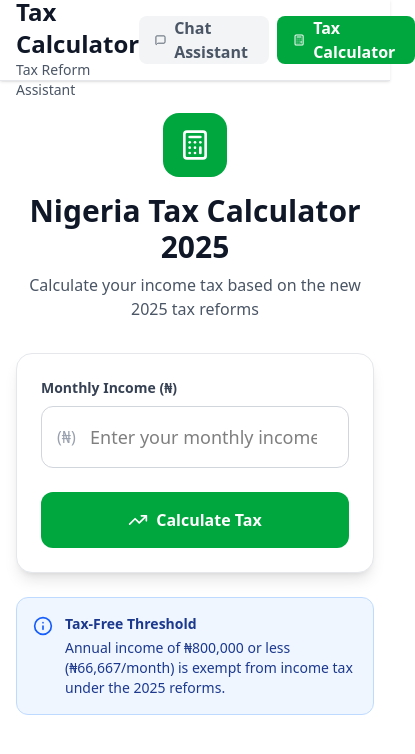
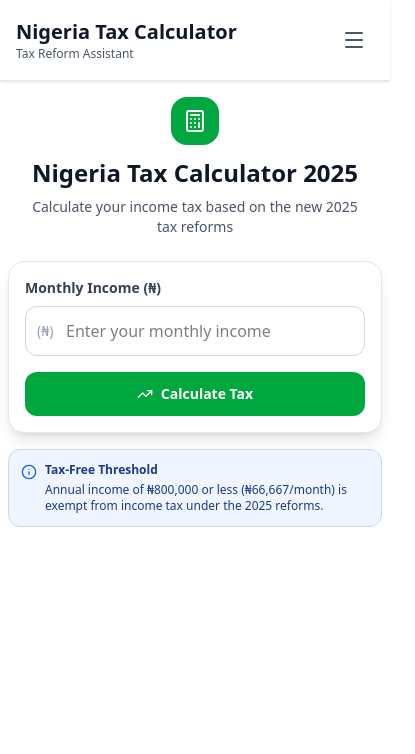
Before and after one commit to khalilulah/NigeriaTaxCalculator-Frontend, a React (Vite) app: page /calculator in a window 390 px wide. Shown: the top 754 px of the page, 415 px wide, since content can reach past the window. Built offline with nearby package versions, Linux system fonts and the light colour scheme.

Commit message:
made it responsive

```diff
--- a/src/CalculateTax.jsx
+++ b/src/CalculateTax.jsx
@@ -1,6 +1,5 @@
 import { useState } from "react";
-import { Calculator, DollarSign, TrendingUp, Info } from "lucide-react";
-import NavBar from "./NavBar";
+import { Calculator, TrendingUp, Info } from "lucide-react";
 
 export default function TaxCalculator() {
   const [monthlyIncome, setMonthlyIncome] = useState("");
@@ -116,55 +115,62 @@ export default function TaxCalculator() {
     }).format(amount);
   };
 
+  const handleKeyPress = (e) => {
+    if (e.key === "Enter") {
+      calculateTax();
+    }
+  };
+
   return (
-    <div className="py-8 px-4">
+    <div className="min-h-screen py-4 sm:py-8 px-2 sm:px-4">
       <div className="max-w-4xl mx-auto">
         {/* Header */}
-        <div className="text-center mb-8">
-          <div className="inline-flex items-center justify-center w-16 h-16 bg-green-600 rounded-2xl mb-4">
-            <Calculator className="w-8 h-8 text-white" />
+        <div className="text-center mb-6 sm:mb-8">
+          <div className="inline-flex items-center justify-center w-12 h-12 sm:w-16 sm:h-16 bg-green-600 rounded-2xl mb-3 sm:mb-4">
+            <Calculator className="w-6 h-6 sm:w-8 sm:h-8 text-white" />
           </div>
-          <h1 className="text-3xl font-bold text-gray-900 mb-2">
+          <h1 className="text-2xl sm:text-3xl font-bold text-gray-900 mb-2 px-4">
             Nigeria Tax Calculator 2025
           </h1>
-          <p className="text-gray-600">
+          <p className="text-sm sm:text-base text-gray-600 px-4">
             Calculate your income tax based on the new 2025 tax reforms
           </p>
         </div>
 
         {/* Calculator Card */}
-        <div className="bg-white rounded-2xl shadow-lg border border-gray-200 p-6 mb-6">
-          <div className="mb-6">
+        <div className="bg-white rounded-2xl shadow-lg border border-gray-200 p-4 sm:p-6 mb-4 sm:mb-6">
+          <div className="mb-4 sm:mb-6">
             <label className="block text-sm font-semibold text-gray-700 mb-2">
               Monthly Income (₦)
             </label>
             <div className="relative">
-              <p className="absolute left-4 top-1/2 -translate-y-1/2 text-gray-400">
+              <p className="absolute left-3 sm:left-4 top-1/2 -translate-y-1/2 text-gray-400 text-sm sm:text-base">
                 (₦)
               </p>
               <input
                 type="number"
                 value={monthlyIncome}
                 onChange={(e) => setMonthlyIncome(e.target.value)}
+                onKeyPress={handleKeyPress}
                 placeholder="Enter your monthly income"
-                className="w-full pl-12 pr-4 py-4 text-lg border border-gray-300 rounded-xl focus:ring-2 focus:ring-green-500 focus:border-transparent outline-none"
+                className="w-full pl-10 sm:pl-12 pr-3 sm:pr-4 py-3 sm:py-4 text-base sm:text-lg border border-gray-300 rounded-xl focus:ring-2 focus:ring-green-500 focus:border-transparent outline-none"
               />
             </div>
           </div>
 
           <button
             onClick={calculateTax}
-            className="w-full bg-green-600 text-white py-4 rounded-xl font-semibold hover:bg-green-700 transition-colors flex items-center justify-center gap-2 cursor-pointer"
+            className="w-full bg-green-600 text-white py-3 sm:py-4 rounded-xl font-semibold hover:bg-green-700 transition-colors flex items-center justify-center gap-2 cursor-pointer text-sm sm:text-base"
           >
-            <TrendingUp className="w-5 h-5" />
+            <TrendingUp className="w-4 h-4 sm:w-5 sm:h-5" />
             Calculate Tax
           </button>
         </div>
 
         {/* Tax Exemption Notice */}
-        <div className="bg-blue-50 border border-blue-200 rounded-xl p-4 mb-6 flex gap-3">
-          <Info className="w-5 h-5 text-blue-600 flex-shrink-0 mt-0.5" />
-          <div className="text-sm text-blue-900">
+        <div className="bg-blue-50 border border-blue-200 rounded-xl p-3 sm:p-4 mb-4 sm:mb-6 flex gap-2 sm:gap-3">
+          <Info className="w-4 h-4 sm:w-5 sm:h-5 text-blue-600 flex-shrink-0 mt-0.5" />
+          <div className="text-xs sm:text-sm text-blue-900">
             <p className="font-semibold mb-1">Tax-Free Threshold</p>
             <p>
               Annual income of ₦800,000 or less (₦66,667/month) is exempt from
@@ -175,12 +181,14 @@ export default function TaxCalculator() {
 
         {/* Results */}
         {taxBreakdown && (
-          <div className="space-y-6">
+          <div className="space-y-4 sm:space-y-6">
             {/* Summary Cards */}
-            <div className="grid grid-cols-1 md:grid-cols-3 gap-4">
-              <div className="bg-white rounded-xl shadow-md border border-gray-200 p-5">
-                <p className="text-sm text-gray-600 mb-1">Annual Tax</p>
-                <p className="text-2xl font-bold text-red-600">
+            <div className="grid grid-cols-1 sm:grid-cols-3 gap-3 sm:gap-4">
+              <div className="bg-white rounded-xl shadow-md border border-gray-200 p-4 sm:p-5">
+                <p className="text-xs sm:text-sm text-gray-600 mb-1">
+                  Annual Tax
+                </p>
+                <p className="text-xl sm:text-2xl font-bold text-red-600">
                   {formatCurrency(taxBreakdown.totalTax)}
                 </p>
                 <p className="text-xs text-gray-500 mt-1">
@@ -188,9 +196,11 @@ export default function TaxCalculator() {
                 </p>
               </div>
 
-              <div className="bg-white rounded-xl shadow-md border border-gray-200 p-5">
-                <p className="text-sm text-gray-600 mb-1">Net Income</p>
-                <p className="text-2xl font-bold text-green-600">
+              <div className="bg-white rounded-xl shadow-md border border-gray-200 p-4 sm:p-5">
+                <p className="text-xs sm:text-sm text-gray-600 mb-1">
+                  Net Income
+                </p>
+                <p className="text-xl sm:text-2xl font-bold text-green-600">
                   {formatCurrency(taxBreakdown.netAnnualIncome)}
                 </p>
                 <p className="text-xs text-gray-500 mt-1">
@@ -198,9 +208,11 @@ export default function TaxCalculator() {
                 </p>
               </div>
 
-              <div className="bg-white rounded-xl shadow-md border border-gray-200 p-5">
-                <p className="text-sm text-gray-600 mb-1">Effective Rate</p>
-                <p className="text-2xl font-bold text-gray-900">
+              <div className="bg-white rounded-xl shadow-md border border-gray-200 p-4 sm:p-5">
+                <p className="text-xs sm:text-sm text-gray-600 mb-1">
+                  Effective Rate
+                </p>
+                <p className="text-xl sm:text-2xl font-bold text-gray-900">
                   {taxBreakdown.effectiveRate.toFixed(2)}%
                 </p>
                 <p className="text-xs text-gray-500 mt-1">Of gross income</p>
@@ -208,20 +220,20 @@ export default function TaxCalculator() {
             </div>
 
             {/* Detailed Breakdown */}
-            <div className="bg-white rounded-2xl shadow-lg border border-gray-200 p-6">
-              <h3 className="text-lg font-bold text-gray-900 mb-4">
+            <div className="bg-white rounded-2xl shadow-lg border border-gray-200 p-4 sm:p-6">
+              <h3 className="text-base sm:text-lg font-bold text-gray-900 mb-3 sm:mb-4">
                 Income Breakdown
               </h3>
 
-              <div className="space-y-3 mb-6">
-                <div className="flex justify-between py-2 border-b border-gray-100">
+              <div className="space-y-2 sm:space-y-3 mb-4 sm:mb-6">
+                <div className="flex justify-between py-2 border-b border-gray-100 text-sm sm:text-base">
                   <span className="text-gray-600">Gross Annual Income</span>
                   <span className="font-semibold">
                     {formatCurrency(taxBreakdown.annualIncome)}
                   </span>
                 </div>
 
-                <div className="flex justify-between py-2 border-b border-gray-100">
+                <div className="flex justify-between py-2 border-b border-gray-100 text-sm sm:text-base">
                   <span className="text-gray-600">Tax-Free Allowance</span>
                   <span className="font-semibold text-green-600">
                     -{formatCurrency(800000)}
@@ -229,7 +241,7 @@ export default function TaxCalculator() {
                 </div>
 
                 {taxBreakdown.reliefs.rentRelief > 0 && (
-                  <div className="flex justify-between py-2 border-b border-gray-100">
+                  <div className="flex justify-between py-2 border-b border-gray-100 text-sm sm:text-base">
                     <span className="text-gray-600">
                       Rent Relief (20%, max ₦500k)
                     </span>
@@ -240,7 +252,7 @@ export default function TaxCalculator() {
                 )}
 
                 {taxBreakdown.reliefs.pensionDeduction > 0 && (
-                  <div className="flex justify-between py-2 border-b border-gray-100">
+                  <div className="flex justify-between py-2 border-b border-gray-100 text-sm sm:text-base">
                     <span className="text-gray-600">
                       Pension Contribution (8%)
                     </span>
@@ -250,7 +262,7 @@ export default function TaxCalculator() {
                   </div>
                 )}
 
-                <div className="flex justify-between py-2 border-b-2 border-gray-300">
+                <div className="flex justify-between py-2 border-b-2 border-gray-300 text-sm sm:text-base">
                   <span className="text-gray-900 font-semibold">
                     Taxable Income
                   </span>
@@ -262,21 +274,24 @@ export default function TaxCalculator() {
 
               {taxBreakdown.breakdown.length > 0 && (
                 <>
-                  <h3 className="text-lg font-bold text-gray-900 mb-4 mt-6">
+                  <h3 className="text-base sm:text-lg font-bold text-gray-900 mb-3 sm:mb-4 mt-4 sm:mt-6">
                     Tax Calculation by Bracket
                   </h3>
                   <div className="space-y-2">
                     {taxBreakdown.breakdown.map((bracket, index) => (
-                      <div key={index} className="bg-gray-50 rounded-lg p-4">
+                      <div
+                        key={index}
+                        className="bg-gray-50 rounded-lg p-3 sm:p-4"
+                      >
                         <div className="flex justify-between items-center mb-2">
-                          <span className="text-sm font-semibold text-gray-700">
+                          <span className="text-xs sm:text-sm font-semibold text-gray-700">
                             {bracket.range}
                           </span>
-                          <span className="text-sm font-bold text-green-600">
+                          <span className="text-xs sm:text-sm font-bold text-green-600">
                             {bracket.rate}
                           </span>
                         </div>
-                        <div className="flex justify-between text-sm">
+                        <div className="flex flex-col sm:flex-row sm:justify-between gap-1 text-xs sm:text-sm">
                           <span className="text-gray-600">
                             Taxable: {formatCurrency(bracket.taxableAmount)}
                           </span>
@@ -288,11 +303,11 @@ export default function TaxCalculator() {
                     ))}
                   </div>
 
-                  <div className="flex justify-between py-4 mt-4 border-t-2 border-gray-300">
-                    <span className="text-lg font-bold text-gray-900">
+                  <div className="flex justify-between py-3 sm:py-4 mt-3 sm:mt-4 border-t-2 border-gray-300">
+                    <span className="text-base sm:text-lg font-bold text-gray-900">
                       Total Annual Tax
                     </span>
-                    <span className="text-lg font-bold text-red-600">
+                    <span className="text-base sm:text-lg font-bold text-red-600">
                       {formatCurrency(taxBreakdown.totalTax)}
                     </span>
                   </div>
@@ -300,11 +315,11 @@ export default function TaxCalculator() {
               )}
 
               {taxBreakdown.totalTax === 0 && (
-                <div className="bg-green-50 border border-green-200 rounded-lg p-4 text-center">
-                  <p className="text-green-800 font-semibold">
+                <div className="bg-green-50 border border-green-200 rounded-lg p-3 sm:p-4 text-center">
+                  <p className="text-green-800 font-semibold text-sm sm:text-base">
                     🎉 You pay no income tax!
                   </p>
-                  <p className="text-sm text-green-700 mt-1">
+                  <p className="text-xs sm:text-sm text-green-700 mt-1">
                     Your income is below the ₦800,000 exemption threshold.
                   </p>
                 </div>
--- a/src/NavBar.jsx
+++ b/src/NavBar.jsx
@@ -1,48 +1,101 @@
-import { Calculator, FileText, MessageSquare } from "lucide-react";
-import React from "react";
+import { Calculator, MessageSquare, Menu, X } from "lucide-react";
+import React, { useState } from "react";
 import { useLocation, Link } from "react-router-dom";
 
 function NavBar() {
   const location = useLocation();
+  const [isMenuOpen, setIsMenuOpen] = useState(false);
 
   const isActive = (path) => location.pathname === path;
+
+  const toggleMenu = () => setIsMenuOpen(!isMenuOpen);
+
   return (
     <nav className="bg-white border-b border-gray-200 shadow-sm sticky top-0 z-50">
-      <div className="max-w-5xl mx-auto px-4 h-20 justify-between flex items-center">
+      <div className="max-w-5xl mx-auto px-4 h-20 flex items-center justify-between">
         {/* Company Name */}
-        <div className="mb-4">
-          <h1 className="text-2xl font-bold text-gray-900">
+        <div className="flex-shrink-0">
+          <h1 className="text-xl sm:text-2xl font-bold text-gray-900">
             Nigeria Tax Calculator
           </h1>
-          <p className="text-sm text-gray-600">Tax Reform Assistant</p>
+          <p className="text-xs sm:text-sm text-gray-600">
+            Tax Reform Assistant
+          </p>
         </div>
 
-        {/* Tabs */}
-        <div className="flex gap-2">
+        {/* Desktop Tabs */}
+        <div className="hidden md:flex gap-2">
           <Link
             to="/"
             className={`flex items-center h-12 gap-2 px-4 py-2 rounded-lg font-semibold transition-colors ${
               isActive("/")
                 ? "bg-green-600 text-white"
-                : "text-gray-600 bg-gray-100 hover:bg-gray-100"
+                : "text-gray-600 bg-gray-100 hover:bg-gray-200"
             }`}
           >
             <MessageSquare className="w-4 h-4" />
-            Chat Assistant
+            <span className="hidden lg:inline">Chat Assistant</span>
+            <span className="lg:hidden">Chat</span>
           </Link>
           <Link
             to="/calculator"
             className={`flex items-center h-12 gap-2 px-4 py-2 rounded-lg font-semibold transition-colors ${
               isActive("/calculator")
                 ? "bg-green-600 text-white"
-                : "text-gray-600 bg-gray-100 hover:bg-gray-300"
+                : "text-gray-600 bg-gray-100 hover:bg-gray-200"
             }`}
           >
             <Calculator className="w-4 h-4" />
-            Tax Calculator
+            <span className="hidden lg:inline">Tax Calculator</span>
+            <span className="lg:hidden">Calculator</span>
           </Link>
         </div>
+
+        {/* Mobile Menu Button */}
+        <button
+          onClick={toggleMenu}
+          className="md:hidden p-2 rounded-lg hover:bg-gray-100 transition-colors"
+          aria-label="Toggle menu"
+        >
+          {isMenuOpen ? (
+            <X className="w-6 h-6 text-gray-600" />
+          ) : (
+            <Menu className="w-6 h-6 text-gray-600" />
+          )}
+        </button>
       </div>
+
+      {/* Mobile Menu */}
+      {isMenuOpen && (
+        <div className="md:hidden border-t border-gray-200 bg-white">
+          <div className="px-4 py-4 space-y-2">
+            <Link
+              to="/"
+              onClick={toggleMenu}
+              className={`flex items-center gap-3 px-4 py-3 rounded-lg font-semibold transition-colors ${
+                isActive("/")
+                  ? "bg-green-600 text-white"
+                  : "text-gray-600 bg-gray-100 hover:bg-gray-200"
+              }`}
+            >
+              <MessageSquare className="w-5 h-5" />
+              Chat Assistant
+            </Link>
+            <Link
+              to="/calculator"
+              onClick={toggleMenu}
+              className={`flex items-center gap-3 px-4 py-3 rounded-lg font-semibold transition-colors ${
+                isActive("/calculator")
+                  ? "bg-green-600 text-white"
+                  : "text-gray-600 bg-gray-100 hover:bg-gray-200"
+              }`}
+            >
+              <Calculator className="w-5 h-5" />
+              Tax Calculator
+            </Link>
+          </div>
+        </div>
+      )}
     </nav>
   );
 }
```
Also changed, not shown: src/App.jsx (+38 -33 lines).
